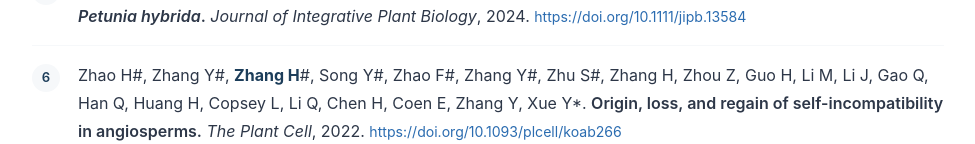
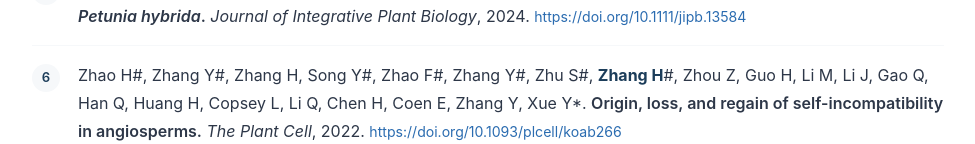
Before and after one commit to kedduck/kedduck.github.io, a plain HTML site: page publication.html in a window 1280 px wide. Shown: the part 808-952 px from the top of the page, without its empty margins (152-1127 px from the left). Drawn offline with Linux system fonts and the light colour scheme.

Commit message:
Update publication.html

```diff
--- a/publication.html
+++ b/publication.html
@@ -73,7 +73,7 @@
           </li>
 
           <li>
-            <span class="pub-authors">Zhao H#, Zhang Y#, <strong>Zhang H</strong>#, Song Y#, Zhao F#, Zhang Y#, Zhu S#, Zhang H, Zhou Z, Guo H, Li M, Li J, Gao Q, Han Q, Huang H, Copsey L, Li Q, Chen H, Coen E, Zhang Y, Xue Y*.</span>
+            <span class="pub-authors">Zhao H#, Zhang Y#, Zhang H, Song Y#, Zhao F#, Zhang Y#, Zhu S#, <strong>Zhang H</strong>#, Zhou Z, Guo H, Li M, Li J, Gao Q, Han Q, Huang H, Copsey L, Li Q, Chen H, Coen E, Zhang Y, Xue Y*.</span>
             <span class="pub-title">Origin, loss, and regain of self-incompatibility in angiosperms.</span>
             <em>The Plant Cell</em>, 2022.
             <span class="pub-doi"><a href="https://doi.org/10.1093/plcell/koab266" target="_blank" rel="noopener">https://doi.org/10.1093/plcell/koab266</a></span>
```
